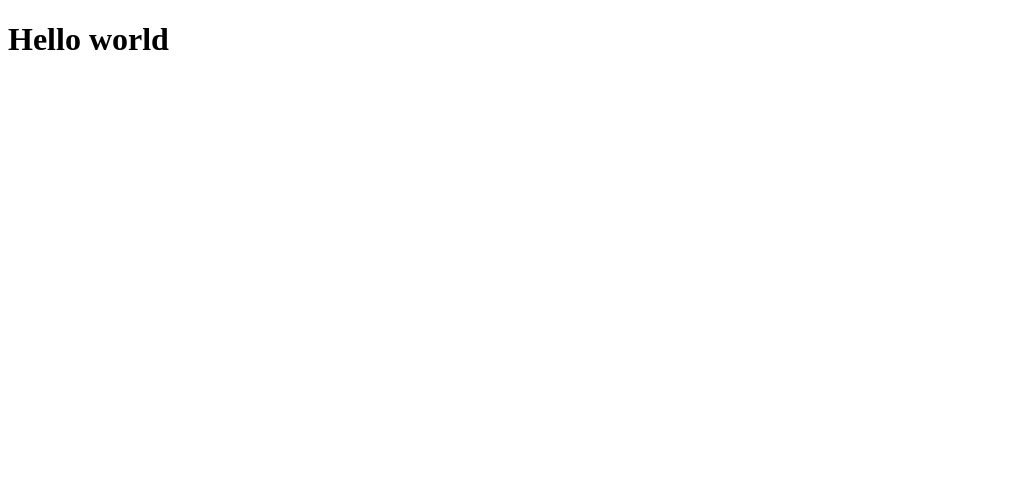
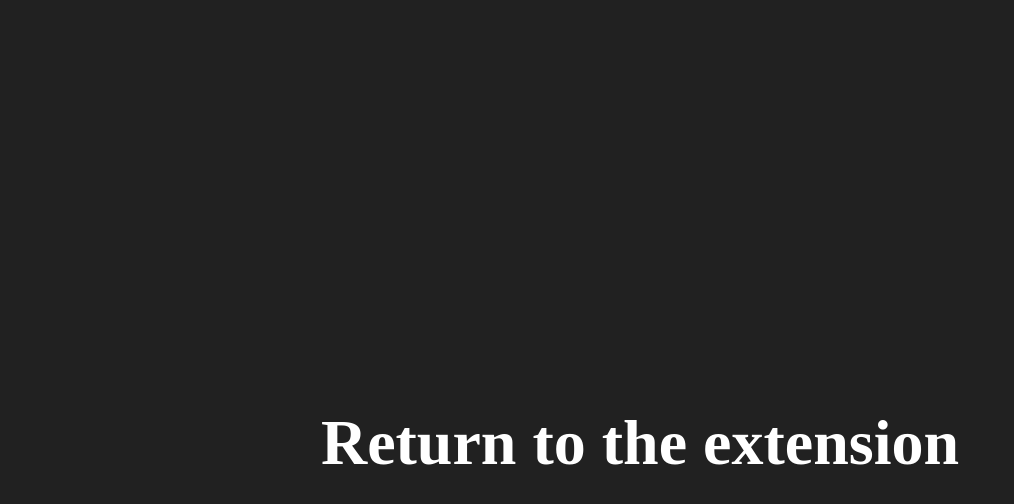
Before and after one commit to Mayank-Kumar0018/send-data-to-extension, a plain HTML site: page index.html in a window 1280 px wide. Shown: the whole page, without its empty margins (0-1014 px from the left). Drawn offline with Linux system fonts and the light colour scheme.

Commit message:
minor changes to ui

```diff
--- a/index.html
+++ b/index.html
@@ -5,8 +5,8 @@
     <meta name="viewport" content="width=device-width, initial-scale=1.0">
     <title>Document</title>
 </head>
-<body>
-    <h1>Hello world</h1>
+<body style="background-color:#212121;color:white;">
+    <h1 style="font-size:64px;display: flex;justify-content: center; align-items: center; height: 100vh;">Return to the extension<h1>
     <script src="./script.js"></script>
 </body>
 </html>
--- a/script.js
+++ b/script.js
@@ -11,9 +11,9 @@ function sendTokenToExtension() {
         "*"
       );
 
-      console.log("✅ Token sent to content script");
+      console.log("Token sent to content script");
     } else {
-      console.log("❌ Token not found in URL");
+      console.log(" Token not found in URL");
     }
   }
 
```
